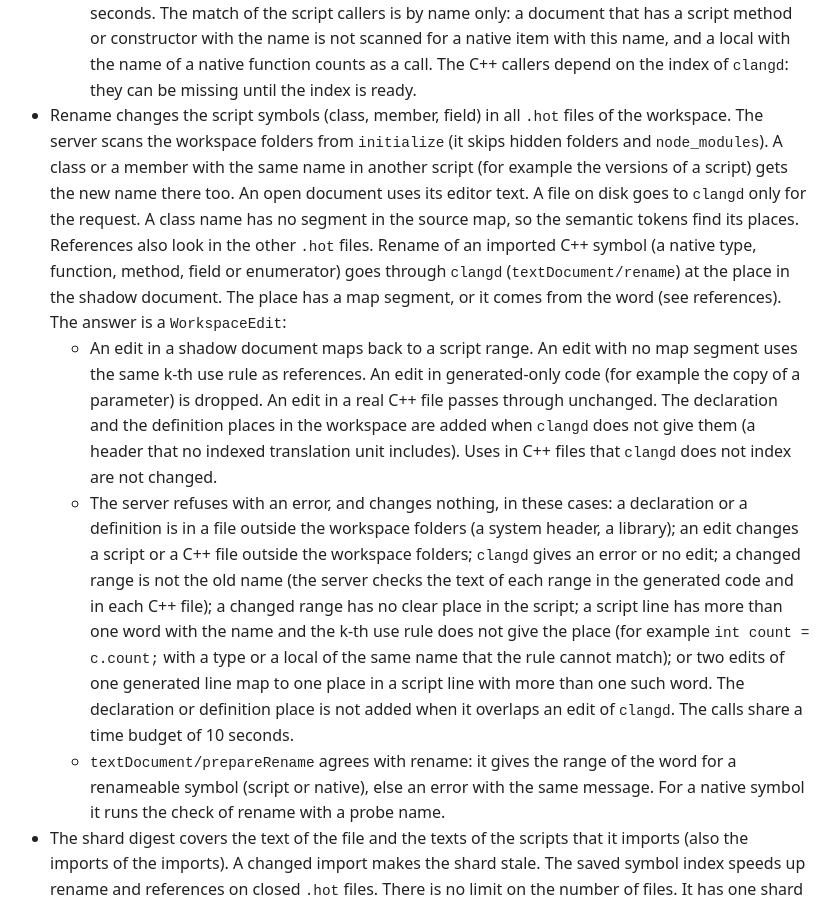
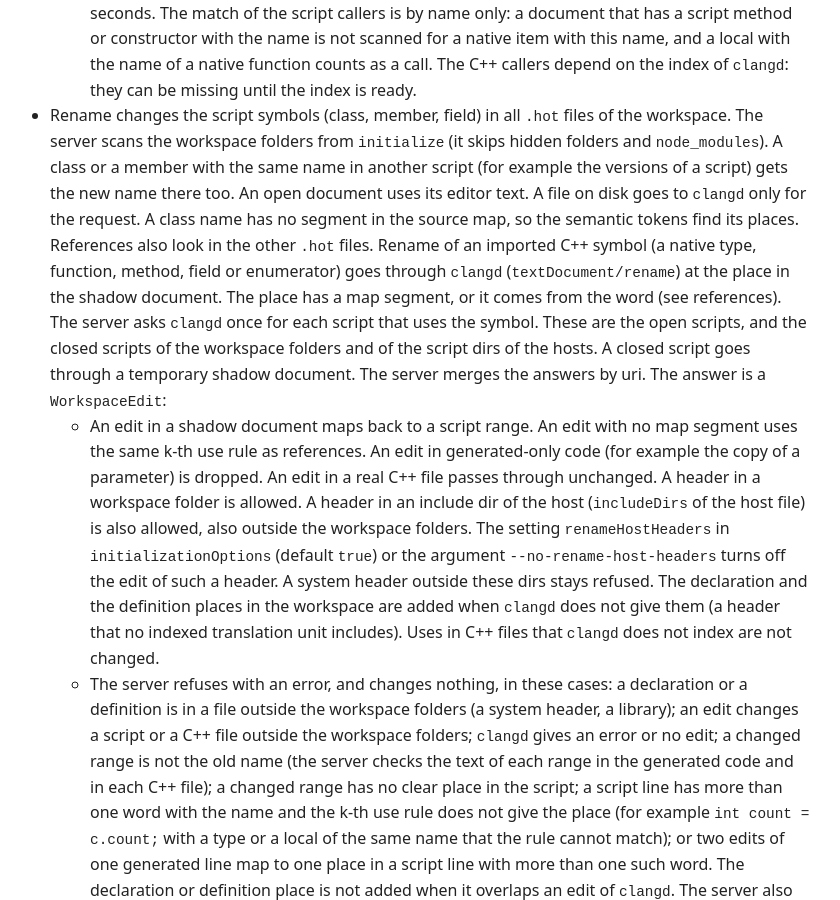
Before and after one commit to rokups/hotpp, a Jekyll site: the page built from doc/tools-ls.md, in a window 1280 px wide and 900 px high, scrolled down 6206 px. Shown: the whole window, without its empty margins (246-1086 px from the left). Built offline with Jekyll 4.4.1, drawn with Linux system fonts in a browser that asks for light colours; some of the changed text lies outside the part shown.

Commit message:
HOT-1 document rename across scripts and host headers

```diff
--- a/doc/tools-ls.md
+++ b/doc/tools-ls.md
@@ -98,10 +98,10 @@ Features:
   - A destructor is not an item, and the calls in its body are not listed. A call in a field initializer has no caller. A call in a comment or in a string is not a call.
   - A request with a malformed item gets an empty list. A `.cpp` document gets no answer for these requests.
   - Native callables: `prepareCallHierarchy` on a name that no script method has asks `clangd` at the generated place. The item is the native function, method or constructor, with its place in the C++ header. The item holds the item of `clangd`, so the next requests can give it back. `incomingCalls` of a native item lists the script callers, then the C++ callers that `clangd` has in its index. The script callers are a name scan of all open `.hot` documents (a closed document is not scanned). A call outside a method or a constructor (a free function, a field initializer) has no caller item. A caller in a generated file is not listed. `outgoingCalls` of a script method also lists the native callees: the server asks `clangd` once for each name that is not a script method (at most 16 names, 3 seconds). `outgoingCalls` of a native item is the answer of `clangd`. The request to `clangd` for `incomingCalls` and `outgoingCalls` of a native item waits at most 3 seconds. The match of the script callers is by name only: a document that has a script method or constructor with the name is not scanned for a native item with this name, and a local with the name of a native function counts as a call. The C++ callers depend on the index of `clangd`: they can be missing until the index is ready.
-- Rename changes the script symbols (class, member, field) in all `.hot` files of the workspace. The server scans the workspace folders from `initialize` (it skips hidden folders and `node_modules`). A class or a member with the same name in another script (for example the versions of a script) gets the new name there too. An open document uses its editor text. A file on disk goes to `clangd` only for the request. A class name has no segment in the source map, so the semantic tokens find its places. References also look in the other `.hot` files. Rename of an imported C++ symbol (a native type, function, method, field or enumerator) goes through `clangd` (`textDocument/rename`) at the place in the shadow document. The place has a map segment, or it comes from the word (see references). The answer is a `WorkspaceEdit`:
-  - An edit in a shadow document maps back to a script range. An edit with no map segment uses the same k-th use rule as references. An edit in generated-only code (for example the copy of a parameter) is dropped. An edit in a real C++ file passes through unchanged. The declaration and the definition places in the workspace are added when `clangd` does not give them (a header that no indexed translation unit includes). Uses in C++ files that `clangd` does not index are not changed.
-  - The server refuses with an error, and changes nothing, in these cases: a declaration or a definition is in a file outside the workspace folders (a system header, a library); an edit changes a script or a C++ file outside the workspace folders; `clangd` gives an error or no edit; a changed range is not the old name (the server checks the text of each range in the generated code and in each C++ file); a changed range has no clear place in the script; a script line has more than one word with the name and the k-th use rule does not give the place (for example `int count = c.count;` with a type or a local of the same name that the rule cannot match); or two edits of one generated line map to one place in a script line with more than one such word. The declaration or definition place is not added when it overlaps an edit of `clangd`. The calls share a time budget of 10 seconds.
-  - `textDocument/prepareRename` agrees with rename: it gives the range of the word for a renameable symbol (script or native), else an error with the same message. For a native symbol it runs the check of rename with a probe name.
+- Rename changes the script symbols (class, member, field) in all `.hot` files of the workspace. The server scans the workspace folders from `initialize` (it skips hidden folders and `node_modules`). A class or a member with the same name in another script (for example the versions of a script) gets the new name there too. An open document uses its editor text. A file on disk goes to `clangd` only for the request. A class name has no segment in the source map, so the semantic tokens find its places. References also look in the other `.hot` files. Rename of an imported C++ symbol (a native type, function, method, field or enumerator) goes through `clangd` (`textDocument/rename`) at the place in the shadow document. The place has a map segment, or it comes from the word (see references). The server asks `clangd` once for each script that uses the symbol. These are the open scripts, and the closed scripts of the workspace folders and of the script dirs of the hosts. A closed script goes through a temporary shadow document. The server merges the answers by uri. The answer is a `WorkspaceEdit`:
+  - An edit in a shadow document maps back to a script range. An edit with no map segment uses the same k-th use rule as references. An edit in generated-only code (for example the copy of a parameter) is dropped. An edit in a real C++ file passes through unchanged. A header in a workspace folder is allowed. A header in an include dir of the host (`includeDirs` of the host file) is also allowed, also outside the workspace folders. The setting `renameHostHeaders` in `initializationOptions` (default `true`) or the argument `--no-rename-host-headers` turns off the edit of such a header. A system header outside these dirs stays refused. The declaration and the definition places in the workspace are added when `clangd` does not give them (a header that no indexed translation unit includes). Uses in C++ files that `clangd` does not index are not changed.
+  - The server refuses with an error, and changes nothing, in these cases: a declaration or a definition is in a file outside the workspace folders (a system header, a library); an edit changes a script or a C++ file outside the workspace folders; `clangd` gives an error or no edit; a changed range is not the old name (the server checks the text of each range in the generated code and in each C++ file); a changed range has no clear place in the script; a script line has more than one word with the name and the k-th use rule does not give the place (for example `int count = c.count;` with a type or a local of the same name that the rule cannot match); or two edits of one generated line map to one place in a script line with more than one such word. The declaration or definition place is not added when it overlaps an edit of `clangd`. The server also refuses in these cases: `clangd` gives an error or no answer for one script; the time is over for one script; a closed script does not translate; a script outside the workspace folders has a use of the symbol. The server never gives a partial edit. The calls of one rename share a time budget of 10 seconds.
+  - `textDocument/prepareRename` agrees with rename: it gives the range of the word for a renameable symbol (script or native), else an error with the same message. For a native symbol it runs the check of rename with a probe name. The check covers the start script and the declaration only, not the other scripts.
 - The shard digest covers the text of the file and the texts of the scripts that it imports (also the imports of the imports). A changed import makes the shard stale. The saved symbol index speeds up rename and references on closed `.hot` files. There is no limit on the number of files. It has one shard for each `.hot` file. All shards are flat in `.cache/hot/index/` in the first workspace folder. `--index-dir dir` sets another directory. The shard name is a hash of the file path, so a new shard replaces the old shard and the index does not grow when a file changes. A shard holds a format version, the content digest, the classes and members, and the places of each class. The places of a member come from `clangd`. The server adds them to the shard at the first rename. The server loads a shard only if the version and the digest match. Else it analyzes the file again and writes the shard again. A write goes to a temporary file, then a rename puts it in place. At `initialize` and at each scan the server deletes the shards of missing files. The index is filled when a rename or a references request scans a closed file. It is not filled at startup. Add `.cache/` to the ignore list of the project. The request `hot/indexStats` gives the counts (`analyzed`, `loaded`, `stored`).
 - Workspace symbols come from the `clangd` index. Give `--compile-commands-dir` with the output dir of `hotc --compile-commands`. Then `clangd` runs its background index on the generated files. A symbol of a generated file maps to its script member. The helpers of the translator (thunks, slot functions) are not shown.
 
```
Also changed, not shown: editors/jetbrains/README.md, editors/vim/README.md, editors/vscode/README.md.
